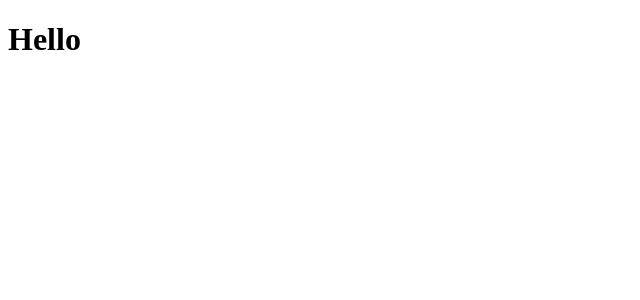
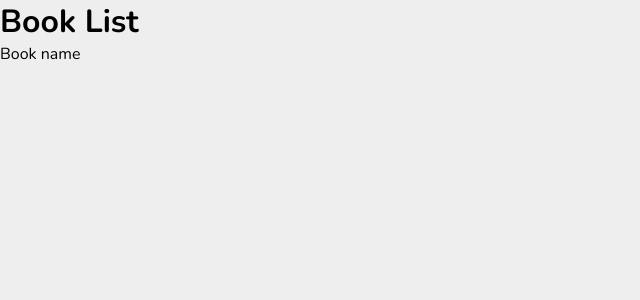
Before and after one commit to coffmanjrp/react-graphql-booklist, a React (Create React App) app in the folder client/: page / in a window 1280 px wide. Shown: the top 300 px of the page, without its empty margins (0-640 px from the left). Built offline with nearby package versions, Linux system fonts and the light colour scheme; the HTML template or start-up script is replaced by a standard one.

Commit message:
Create BookList component

```diff
--- a/client/src/App.css
+++ b/client/src/App.css
@@ -0,0 +1,14 @@
+@import url('https://fonts.googleapis.com/css2?family=Nunito:ital,wght@0,200;0,300;0,400;0,600;0,700;0,800;0,900;1,200;1,300;1,400;1,600;1,700;1,800;1,900&display=swap');
+
+*,
+*::before,
+*::after {
+  margin: 0;
+  padding: 0;
+  box-sizing: border-box;
+}
+
+body {
+  background-color: #eee;
+  font-family: 'Nunito', sans-serif;
+}
--- a/client/src/App.jsx
+++ b/client/src/App.jsx
@@ -1,9 +1,11 @@
+import BookList from './components/BookList';
 import './App.css';
 
 const App = () => {
   return (
-    <div>
-      <h1>Hello</h1>
+    <div className="main">
+      <h1>Book List</h1>
+      <BookList />
     </div>
   );
 };
--- /dev/null
+++ b/client/src/components/BookList.jsx
@@ -0,0 +1,11 @@
+const BookList = () => {
+  return (
+    <div>
+      <ul className="book-list">
+        <li>Book name</li>
+      </ul>
+    </div>
+  );
+};
+
+export default BookList;
```
